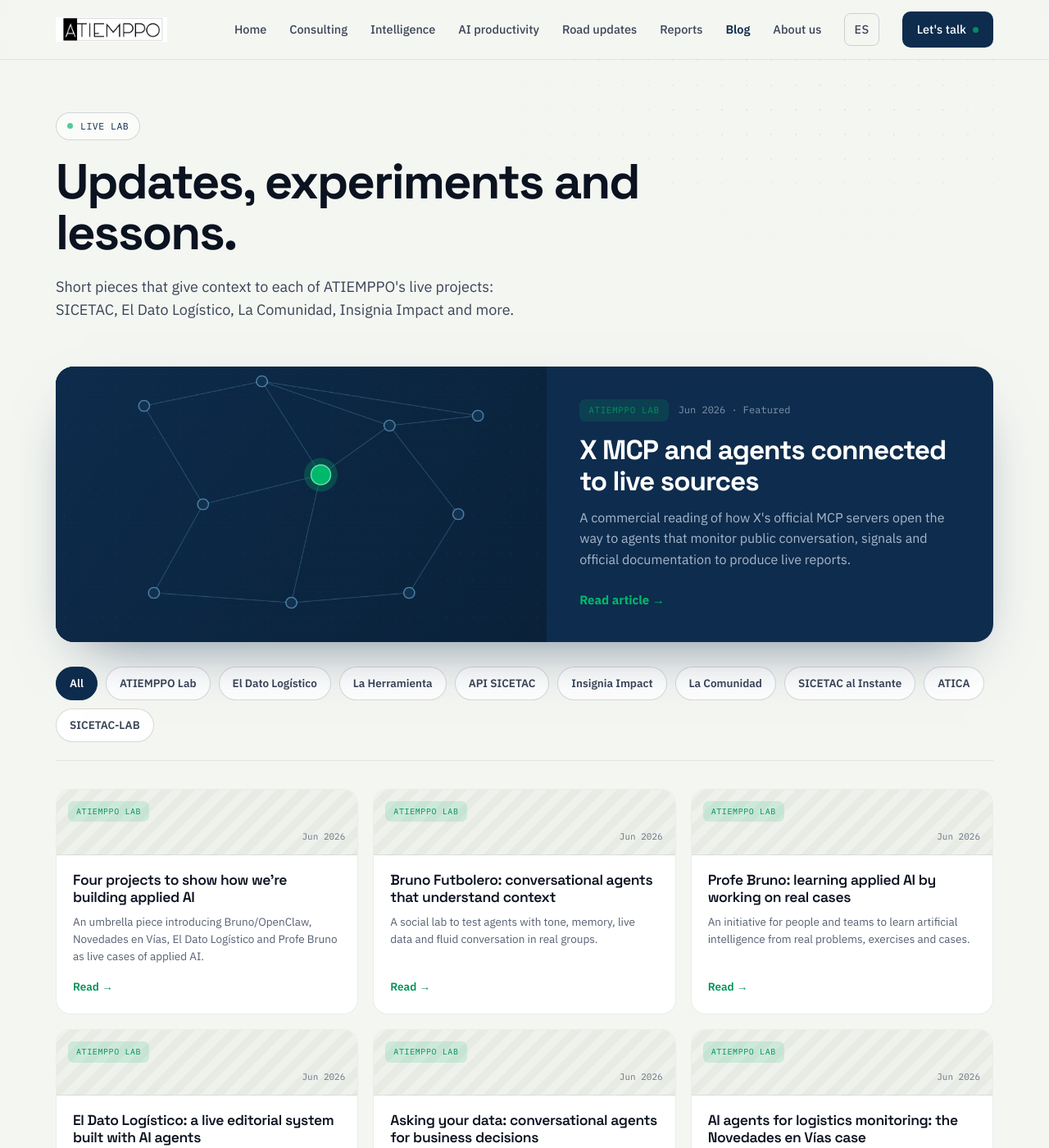
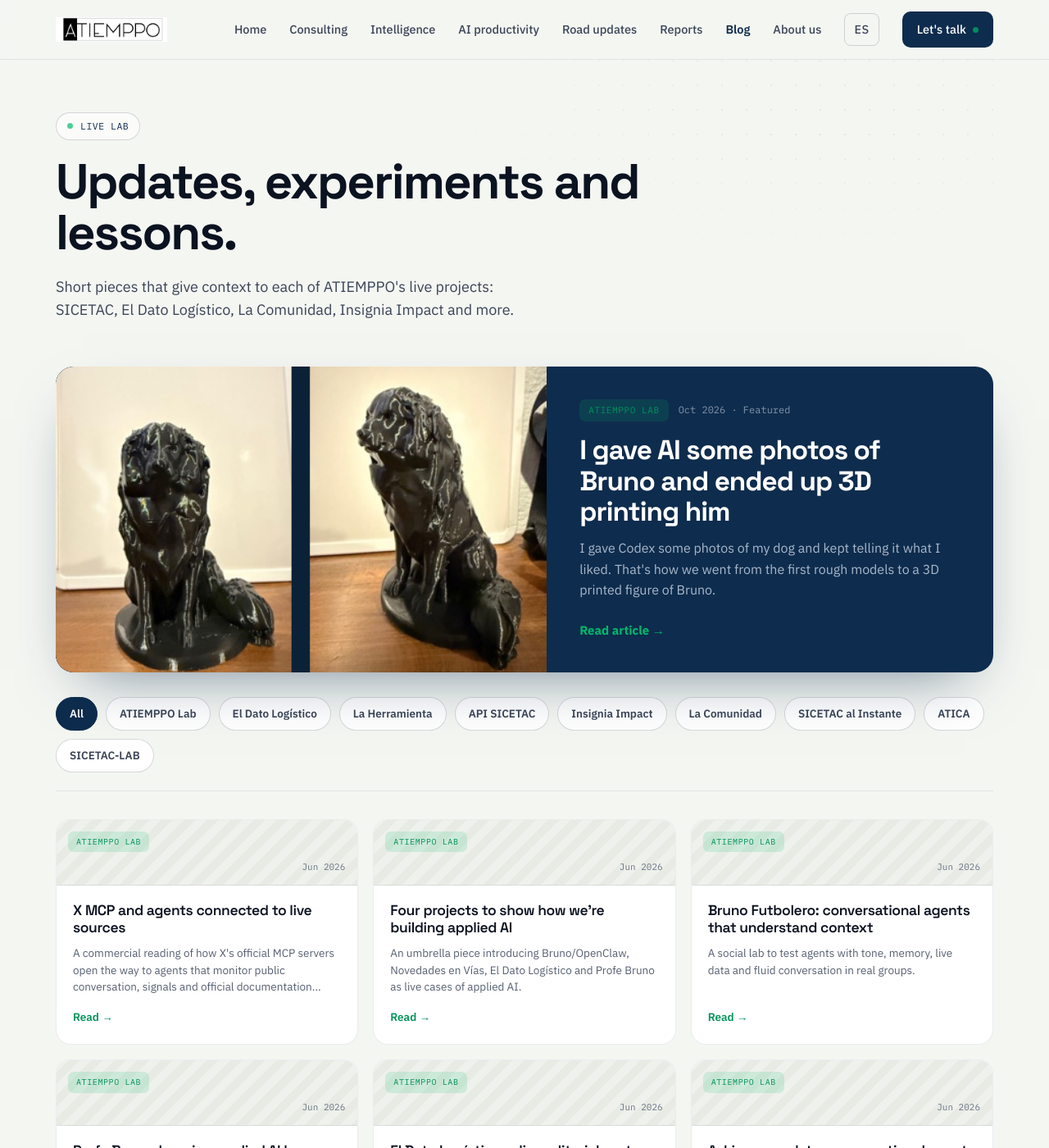
Before and after one commit to imatjuanmatiz/atiemppo-web, a Jekyll site: the page built from en/blog.html, in a window 1280 px wide and 1400 px high. Shown: the whole window at 82% size. Built offline with Jekyll 4.4.1, drawn with Linux system fonts in a browser that asks for light colours.

Commit message:
Agregar versión en inglés de Bruno impreso en 3D con hreflang es/en/x-default
Co-authored-by: juanmatiz <imatjuanmatiz@users.noreply.github.com>

```diff
--- /dev/null
+++ b/_includes/hreflang.html
@@ -0,0 +1,6 @@
+{%- if page.translations -%}
+{%- for t in page.translations %}
+<link rel="alternate" hreflang="{{ t[0] }}" href="{{ t[1] | absolute_url }}"/>
+{%- endfor %}
+<link rel="alternate" hreflang="x-default" href="{{ page.translations.es | default: page.url | absolute_url }}"/>
+{%- endif -%}
--- a/_layouts/default.html
+++ b/_layouts/default.html
@@ -16,6 +16,7 @@
 <meta name="twitter:card" content="summary_large_image"/>
 <meta name="twitter:site" content="@atiemppo"/>
 <link rel="canonical" href="{{ page.canonical | default: page.url | absolute_url }}"/>
+{% include hreflang.html %}
 <link rel="preconnect" href="https://fonts.googleapis.com"/>
 <link rel="preconnect" href="https://fonts.gstatic.com" crossorigin/>
 <link href="https://fonts.googleapis.com/css2?family=Bebas+Neue&family=Outfit:wght@300;400;500;600;700&display=swap" rel="stylesheet"/>
--- a/_layouts/post-en.html
+++ b/_layouts/post-en.html
@@ -17,6 +17,7 @@ layout: none
 {% if page.image %}<meta property="og:image" content="https://atiemppo.com{{ page.image }}"/>{% endif %}
 <meta name="twitter:card" content="summary_large_image"/>
 <link rel="canonical" href="https://atiemppo.com{{ page.url }}"/>
+{% include hreflang.html %}
 <script type="application/ld+json">
 {
   "@context":"https://schema.org",
@@ -127,7 +128,7 @@ footer{background:var(--navy-d);color:#cdd8e6;padding:56px 28px 34px;margin-top:
       <a href="/en/#soluciones">Applications</a>
       <a href="/reportes/">Reports</a>
       <a href="/en/blog/">Blog</a>
-      <a href="/" class="lang-switch" aria-label="Ver en español">ES</a>
+      <a href="{{ page.translations.es | default: '/' }}" class="lang-switch" aria-label="Ver en español">ES</a>
       <a href="/en/#contacto" class="nav-cta">Let's talk <span class="dot"></span></a>
     </div>
     <button class="nav-burger" id="burger" aria-label="Open menu"><span></span><span></span><span></span></button>
@@ -138,7 +139,7 @@ footer{background:var(--navy-d);color:#cdd8e6;padding:56px 28px 34px;margin-top:
   <a href="/en/#soluciones" onclick="closeMenu()">Applications</a>
   <a href="/reportes/" onclick="closeMenu()">Reports</a>
   <a href="/en/blog/" onclick="closeMenu()">Blog</a>
-  <a href="/" onclick="closeMenu()">Español</a>
+  <a href="{{ page.translations.es | default: '/' }}" onclick="closeMenu()">Español</a>
   <a href="/en/#contacto" onclick="closeMenu()">Let's talk</a>
 </div>
 
--- a/_posts/2026-10-13-bruno-impresion-3d-codex.md
+++ b/_posts/2026-10-13-bruno-impresion-3d-codex.md
@@ -12,6 +12,9 @@ emoji: "🐾"
 tags: [inteligencia-artificial, codex, impresion-3d, bruno, atiemppo-lab]
 permalink: /blog/bruno-impresion-3d-codex/
 image: /assets/images/blog/bruno-impresion-3d-codex/imagen5.png
+translations:
+  es: /blog/bruno-impresion-3d-codex/
+  en: /en/blog/bruno-3d-print-codex/
 ---
 
 <style>
--- /dev/null
+++ b/_posts/en/2026-10-13-bruno-3d-print-codex.md
@@ -0,0 +1,98 @@
+---
+layout: post-en
+title: "I gave AI some photos of Bruno and ended up 3D printing him"
+subtitle: "A printer at home, a few photos of my dog, and a test to see how much Codex could figure out with very few instructions"
+date: 2026-10-13
+author: "Juan Pablo Matiz"
+lab: "ATIEMPPO Lab"
+emoji: "🐾"
+description: "I gave Codex some photos of my dog and kept telling it what I liked. That's how we went from the first rough models to a 3D printed figure of Bruno."
+tags: [artificial-intelligence, codex, 3d-printing, bruno, atiemppo-lab]
+lang: en
+permalink: /en/blog/bruno-3d-print-codex/
+image: /assets/images/blog/bruno-impresion-3d-codex/imagen5.png
+translations:
+  es: /blog/bruno-impresion-3d-codex/
+  en: /en/blog/bruno-3d-print-codex/
+---
+
+<style>
+.bruno-figure{margin:2rem auto;max-width:100%}.bruno-figure img{display:block;width:100%;height:auto;margin:0 0 .6rem}.bruno-subtitle{font-size:1.1rem;color:#3a4a5a;line-height:1.65;margin-bottom:2rem}
+</style>
+
+<p class="bruno-subtitle"><em>{{ page.subtitle }}</em></p>
+
+Monday was a holiday here, so I spent it playing around with AI. I have a 3D printer at home and wanted to put it to use, so I started by asking Codex to set up my computer with whatever software we'd need to work together. Then I gave it a few photos of Bruno, my dog, and asked it to make a model I could print.
+
+The idea was to see how much it could figure out with very few instructions. I didn't want to spend time writing some giant prompt. I'd rather just watch what it did. If I liked something, I told it. If it came out horrible, I told it that too. And yes, some of it was horrible, hahaha.
+
+We ended up with a black PLA figure of Bruno, about fifteen centimeters tall (around six inches). A decent result, with room to improve, but it was my dog turned into something I could put on the table. I don't know how to do 3D modeling. That's exactly why I think it's worth telling how we got there.
+
+<figure class="bruno-figure" style="max-width:497px">
+  <a href="/assets/images/blog/bruno-impresion-3d-codex/imagen1.png" aria-label="Open image 1 at full size">
+    <img src="/assets/images/blog/bruno-impresion-3d-codex/imagen1.png" alt="Chat asking Codex to set up the tools and model Bruno from his photos" width="497" height="442" loading="lazy" decoding="async" />
+  </a>
+  <figcaption>First, set up the tools. Then, send it the photos of Bruno.</figcaption>
+</figure>
+
+## The first results were horrible
+
+Codex installed the tools, including Blender and OrcaSlicer, and started working with the photos. The first figure had Bruno's colors, it was sitting, and it even had his name on the base. But it didn't really look like him.
+
+My feedback was pretty blunt: "hahaha it's horrible". I asked it to make it more realistic. It adjusted the snout, the eyes and the ears and showed me another version. I still couldn't see Bruno in it.
+
+<figure class="bruno-figure" style="max-width:494px">
+  <a href="/assets/images/blog/bruno-impresion-3d-codex/imagen2.png" aria-label="Open image 2 at full size">
+    <img src="/assets/images/blog/bruno-impresion-3d-codex/imagen2.png" alt="First model of Bruno and my comment asking for more realism" width="494" height="533" loading="lazy" decoding="async" />
+  </a>
+  <figcaption>The first attempts and my reaction. Still a lot of work to do.</figcaption>
+</figure>
+
+I asked it to find a way to rebuild him with AI and generate an image that was actually worth printing. Codex set up and tested a few reconstruction tools. It generated a reference of Bruno sitting, without his harness, on a thin base. That one I liked: "this image is amazing".
+
+From that reference it built the 3D model. Then another problem showed up: he came out fatter. Bruno is a border collie, and he's a lot leaner than that. I told it so. I also said the face and snout needed to look more like his. In one version it looked like part of his lower jaw was missing.
+
+That was the kind of instruction I kept giving. I'd look at the next version and say what I liked and what looked off. Codex worked out how to turn those comments into changes to the model.
+
+## I gave my opinion on Bruno and Codex handled the technical part
+
+To fix the body, it adjusted the torso and the volume of the reconstruction. To improve the face, it worked on that area separately and then merged it back into the rest of the figure. It kept writing and running code, using the tools and checking the result.
+
+What caught my attention was that I could take part through something really simple: recognizing my own dog. I could say he looked fat or that the face needed work. Codex figured out what to do with that and showed me the next result.
+
+The generated image had more detail than the 3D volume we got. Going to three dimensions simplified the fur and the expression. You can see it in the comparison and in the final piece too. We got to an approximation we could print and keep improving.
+
+<figure class="bruno-figure" style="max-width:493px">
+  <a href="/assets/images/blog/bruno-impresion-3d-codex/imagen3.png" aria-label="Open image 3 at full size">
+    <img src="/assets/images/blog/bruno-impresion-3d-codex/imagen3.png" alt="Generated reference image and 3D model before sending it to the printer" width="493" height="277" loading="lazy" decoding="async" />
+  </a>
+  <figcaption>The image I liked and the 3D model. At this point we hadn't sent anything to the printer yet.</figcaption>
+</figure>
+
+Then I asked it to connect to the printer and get everything going. Codex already had the model and the print file ready. Before starting, it asked me whether I just wanted everything set up or whether it should start the print too. I told it to go ahead and print Bruno.
+
+It used Computer Use to work the interface of my Creality Ender-3 V3 KE, and the job showed up as active. The file had 931 layers. The software estimated about eight hours and sixteen minutes and 156 grams of PLA, though those were just the slicer's numbers. The camera wasn't available, so checking how the piece was actually coming along still meant going over to the machine.
+
+<figure class="bruno-figure" style="max-width:825px">
+  <a href="/assets/images/blog/bruno-impresion-3d-codex/imagen4-sin-red.png" aria-label="Open edited screenshot at full size">
+    <img src="/assets/images/blog/bruno-impresion-3d-codex/imagen4-sin-red.png" alt="Chat where I approve the print and Codex confirms it has started" width="1550" height="1014" loading="lazy" decoding="async" />
+  </a>
+  <figcaption>I gave it the go-ahead and Bruno started printing. <span style="display:block;font-size:.85em;margin-top:.35rem">Screenshot edited to hide local network information.</span></figcaption>
+</figure>
+
+## A few hours later, we had Bruno
+
+The next day I sent the photos with a short message: "this is how it printed". There was the figure, with his paws, his chest and his tail off to one side. The face can still get better. For a test, the result was decent, and it made it clear what we'd need to work on in another version.
+
+What stays with me is how the project moved forward. I started by asking what we needed and kept giving my opinion on whatever came up. Codex took care of finding the tools and solving the technical steps between the photos and the file that ended up on the printer.
+
+This is what gets me excited: being able to try something I don't know how to do, bring my own judgment, and have help taking it all the way to a real result. In this test, my comments about Bruno were enough for the model to keep getting better. There's huge potential in working like this with the equipment we already have at home.
+
+We went from a conversation to a figure sitting on the table. And that's already happening. Wow.
+
+<figure class="bruno-figure" style="max-width:483px">
+  <a href="/assets/images/blog/bruno-impresion-3d-codex/imagen5.png" aria-label="Open image 5 at full size">
+    <img src="/assets/images/blog/bruno-impresion-3d-codex/imagen5.png" alt="Two photos of the physical figure of Bruno printed in black PLA" width="483" height="310" loading="lazy" decoding="async" />
+  </a>
+  <figcaption>Bruno printed in black PLA, front and side.</figcaption>
+</figure>
--- a/sitemap.xml
+++ b/sitemap.xml
@@ -4,7 +4,7 @@ permalink: /sitemap.xml
 sitemap: false
 ---
 <?xml version="1.0" encoding="UTF-8"?>
-<urlset xmlns="http://www.sitemaps.org/schemas/sitemap/0.9">
+<urlset xmlns="http://www.sitemaps.org/schemas/sitemap/0.9" xmlns:xhtml="http://www.w3.org/1999/xhtml">
 {%- assign seen_urls = "|" -%}
 {%- assign documents = site.documents | concat: site.html_pages -%}
 {%- for doc in documents -%}
@@ -13,7 +13,7 @@ sitemap: false
     {%- assign path = doc.url | replace: '/index.html', '/' -%}
     {%- assign key = path | prepend: '|' | append: '|' -%}
     {%- unless seen_urls contains key -%}
-      <url><loc>{{ path | absolute_url | xml_escape }}</loc>{% if doc.last_modified_at or doc.date %}<lastmod>{{ doc.last_modified_at | default: doc.date | date_to_xmlschema }}</lastmod>{% endif %}</url>
+      <url><loc>{{ path | absolute_url | xml_escape }}</loc>{% if doc.last_modified_at or doc.date %}<lastmod>{{ doc.last_modified_at | default: doc.date | date_to_xmlschema }}</lastmod>{% endif %}{% if doc.translations %}{% for t in doc.translations %}<xhtml:link rel="alternate" hreflang="{{ t[0] }}" href="{{ t[1] | absolute_url | xml_escape }}"/>{% endfor %}<xhtml:link rel="alternate" hreflang="x-default" href="{{ doc.translations.es | absolute_url | xml_escape }}"/>{% endif %}</url>
       {%- assign seen_urls = seen_urls | append: key -%}
     {%- endunless -%}
   {%- endunless -%}
```
